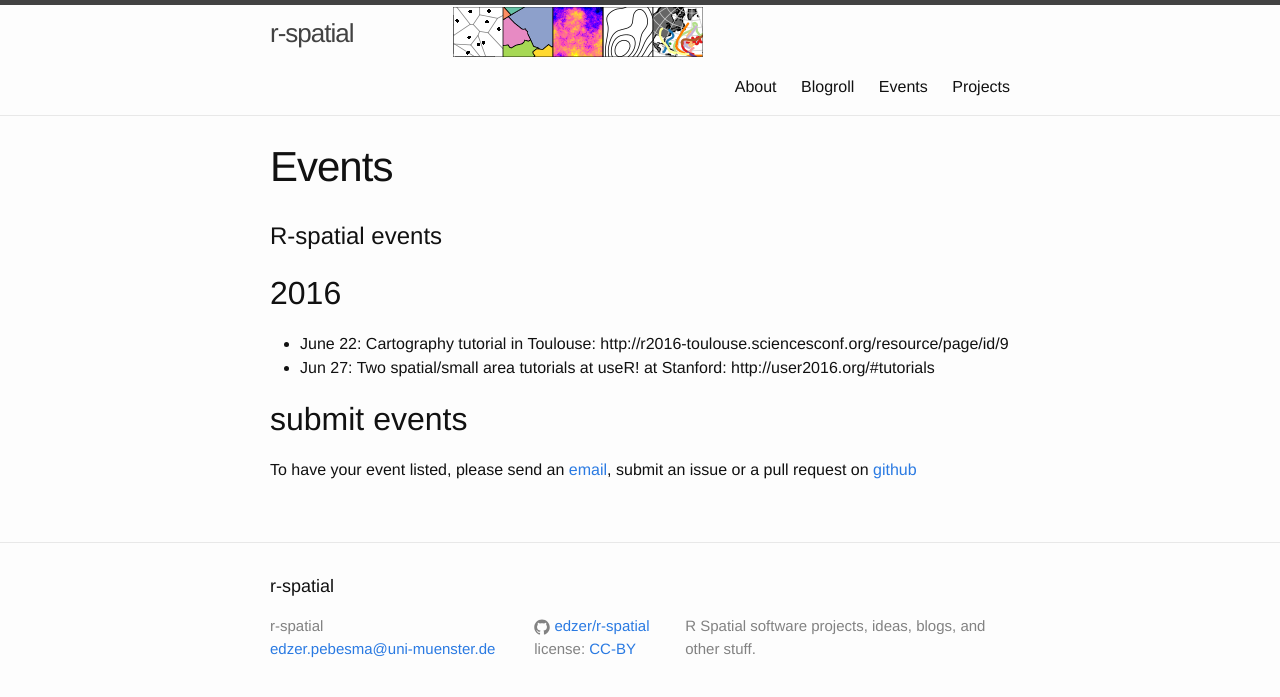
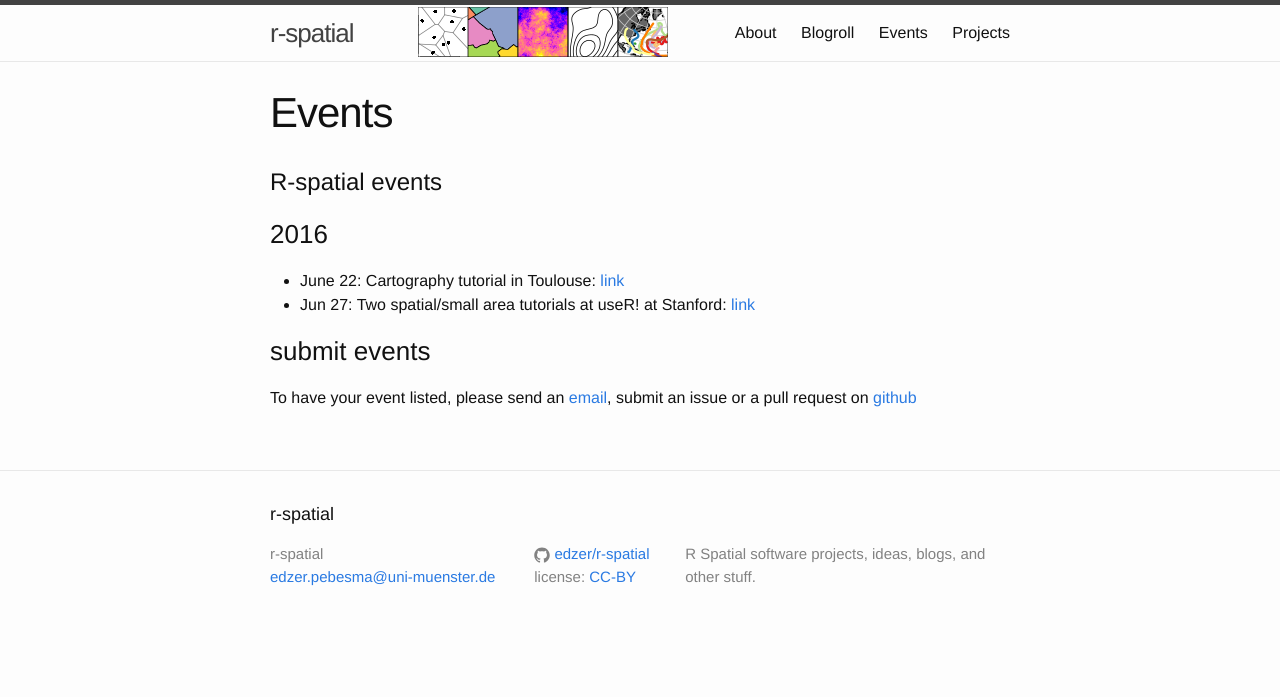
Before and after one commit to r-spatial/r-spatial.org, a Jekyll site: the page built from events.md, in a window 1280 px wide. Shown: the top 697 px of the page. Built offline with Jekyll 4.4.1, drawn with Linux system fonts in a browser that asks for light colours.

Commit message:
add events

```diff
--- a/_includes/header.html
+++ b/_includes/header.html
@@ -4,7 +4,7 @@
 
     <a class="site-title" href="{{ site.baseurl }}/">{{ site.title }}</a>
 	<a href="https://github.com/edzer/r-spatial/blob/gh-pages/_rmd/logo.R">
-	<img src="/images/logo.png" alt="" style="margin:2px 100px"/>
+	<img src="/images/logo.png" alt="" style="margin:2px 65px"/>
 	</a>
 
     <nav class="site-nav">
--- a/events.md
+++ b/events.md
@@ -6,11 +6,11 @@ permalink: /events/
 
 # R-spatial events
 
-## 2016
+### 2016
 
-* June 22: Cartography tutorial in Toulouse: http://r2016-toulouse.sciencesconf.org/resource/page/id/9
-* Jun 27: Two spatial/small area tutorials at useR! at Stanford: http://user2016.org/#tutorials
+* June 22: Cartography tutorial in Toulouse: [link](http://r2016-toulouse.sciencesconf.org/resource/page/id/9)
+* Jun 27: Two spatial/small area tutorials at useR! at Stanford: [link](http://user2016.org/#tutorials)
 
-## submit events
+### submit events
 
 To have your event listed, please send an [email](mailto:edzer.pebesma@uni-muenster.de), submit an issue or a pull request on [github](https://github.com/edzer/r-spatial)
```
